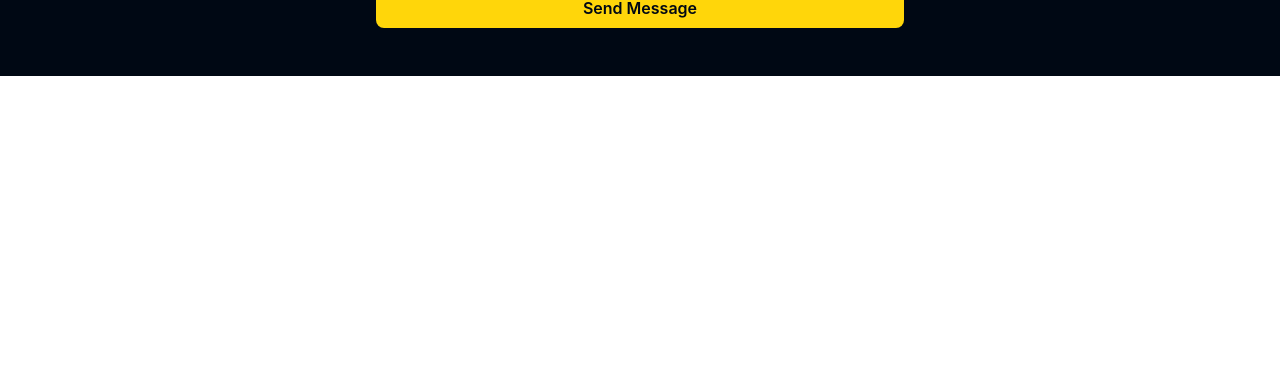
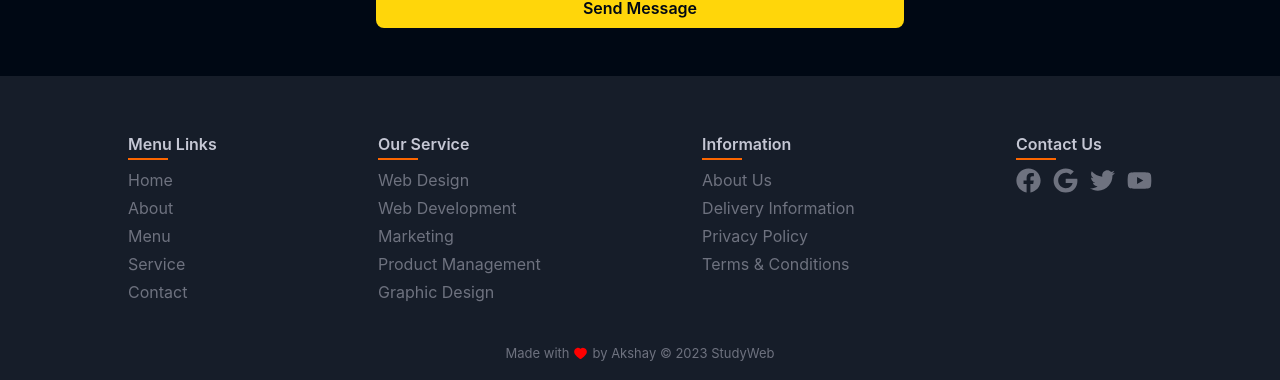
Before and after one commit to Akshay7016/StudyWeb-frontend, a React (Create React App) app: page /about in a window 1280 px wide. Shown: the part 3337-3717 px from the top of the page. Before the commit the page ends 3413 px from the top, so only its background shows below. Built offline with nearby package versions, Linux system fonts and the light colour scheme; no server answers.

Commit message:
Footer padding fixed

```diff
--- a/src/components/common/Footer.js
+++ b/src/components/common/Footer.js
@@ -142,7 +142,7 @@ const Footer = () => {
                 </div>
             </div>
 
-            <div className="w-full max-w-maxContent mx-auto mb-5 mt-5 flex justify-center items-center text-[13px] font-normal text-richblack-400">
+            <div className="w-full max-w-maxContent mx-auto py-5 flex justify-center items-center text-[13px] font-normal text-richblack-400">
                 Made with<AiFillHeart className='mx-1 text-[15px] text-[#FF0000]' /> by Akshay &copy; 2023 StudyWeb
             </div>
         </div>
--- a/src/pages/About.js
+++ b/src/pages/About.js
@@ -4,6 +4,7 @@ import HighlightText from "../components/core/homepage/HighlightText";
 import Quote from '../components/core/aboutPage/Quote';
 import LearningGrid from '../components/core/aboutPage/LearningGrid';
 import ContactFormSection from '../components/core/aboutPage/ContactFormSection';
+import Footer from "../components/common/Footer";
 
 import BannerImage1 from "../assets/Images/aboutus1.webp";
 import BannerImage2 from "../assets/Images/aboutus2.webp";
@@ -137,6 +138,13 @@ const About = () => {
                 <LearningGrid />
                 <ContactFormSection />
             </section>
+
+            {/*TODO: Add reviews component */}
+            {/* Section 6 */}
+
+            {/* Footer */}
+            <Footer />
+
         </div>
     )
 }
```
